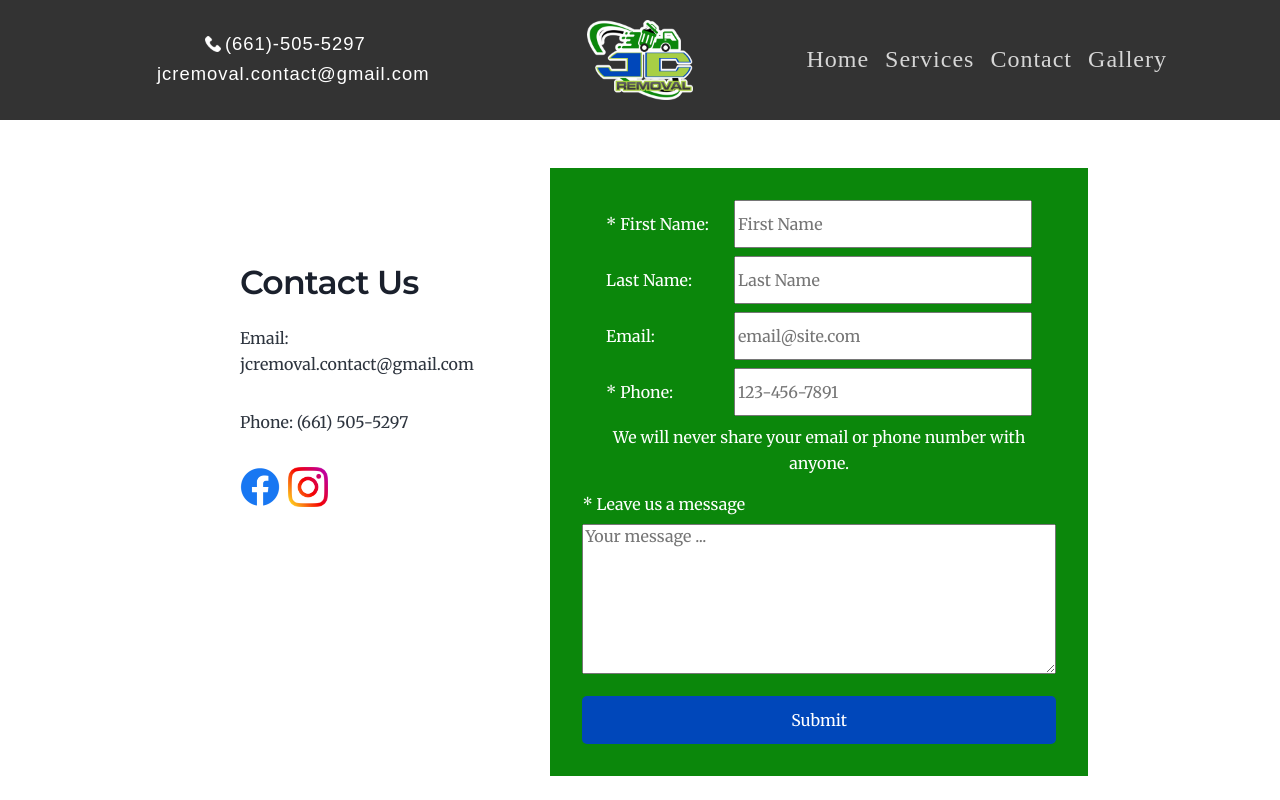
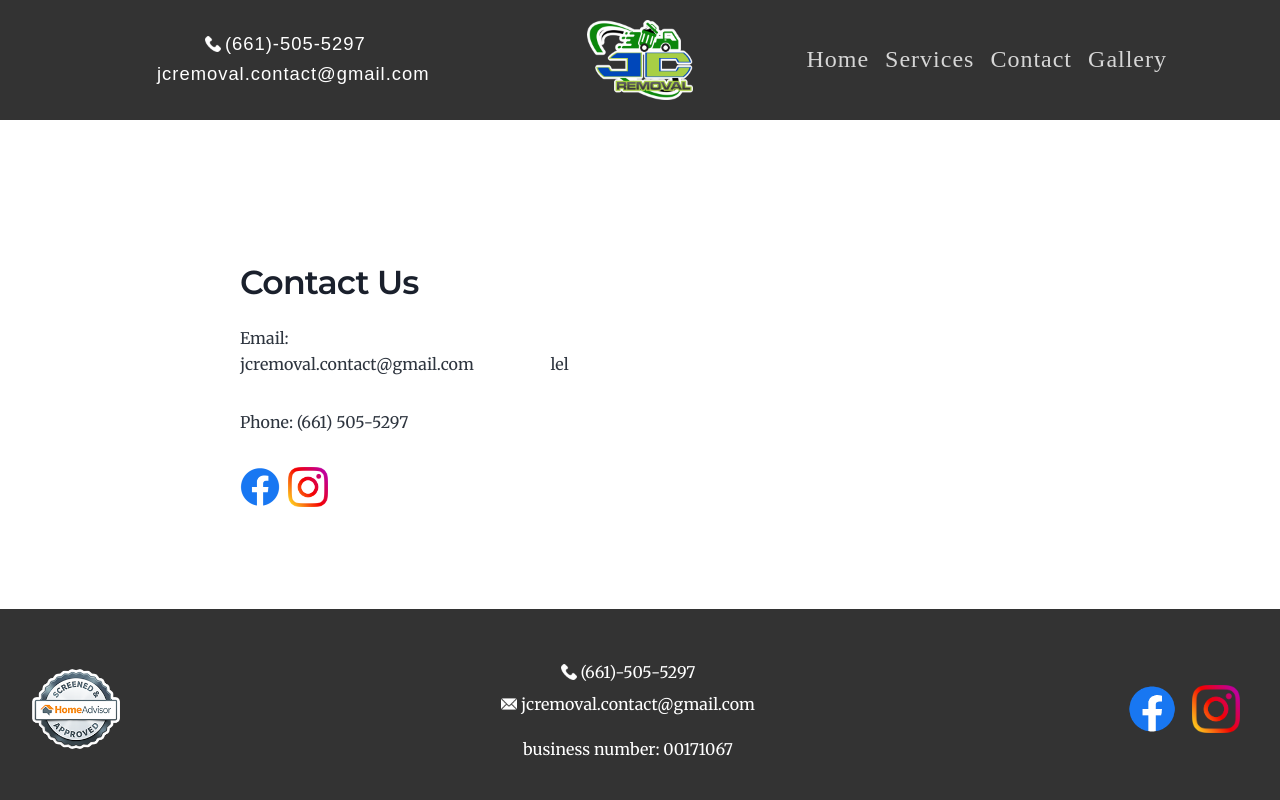
Before and after one commit to tylerstamper/jcremoval.com-gatsby-netlify-cms, a Gatsby site: page /contact in a window 1280 px wide. Shown: the top 800 px of the page. Built offline with nearby package versions, Linux system fonts and the light colour scheme; Gatsby itself is replaced by a stand-in of ours.

Commit message:
Update contact.js

```diff
--- a/src/pages/contact.js
+++ b/src/pages/contact.js
@@ -30,7 +30,8 @@ function Contact(){
                 </div>
 
                 <div className='form'>
-                    <FormModule />
+                lel
+                    {/* <FormModule /> */}
                 </div>
 
             </main>
```
